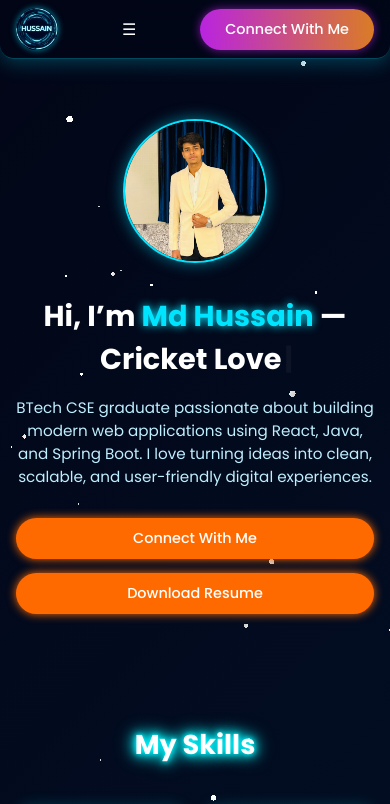
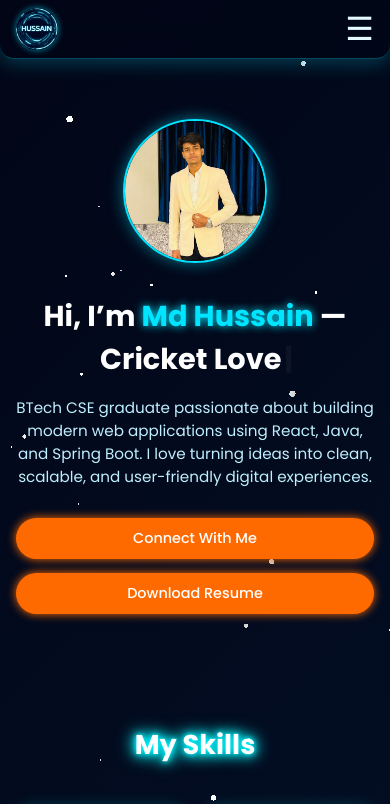
Before and after one commit to mdhussain6291/hussain-portfolio, a React (Vite) app: page / in a window 390 px wide. Shown: the top 804 px of the page. Built offline with nearby package versions, Linux system fonts and the light colour scheme.

Commit message:
Updated pages and styles 3

```diff
--- a/src/components/navbar/navbar.css
+++ b/src/components/navbar/navbar.css
@@ -62,7 +62,7 @@
   text-shadow: 0 0 6px var(--jarvis-cyan);
 }
 
-/* CTA Button (desktop stays same) */
+/* CTA Button (DESKTOP ONLY — unchanged) */
 .nav-cta {
   padding: 10px 22px;
   font-size: 16px;
@@ -74,18 +74,11 @@
   box-shadow: 0 0 12px rgba(255,106,0,0.6);
 }
 
-/* Menu icon */
-.menu-icon {
-  display: none;
-  cursor: pointer;
-}
-
 /* =========================
-   RESPONSIVE FIXES (MOBILE / TABLET ONLY)
+   RESPONSIVE FIXES (TABLET + PHONE ONLY)
    ========================= */
 
-/* Tablet & Mobile */
-@media (max-width: 768px) {
+@media (max-width: 1024px) {
 
   /* Slim navbar */
   .navbar {
@@ -99,19 +92,24 @@
     box-shadow: 0 0 6px rgba(0,229,255,0.6);
   }
 
-  /* Hide CTA on mobile (KEY FIX) */
-  .nav-cta {
+  /* 🔥 REMOVE "Connect With Me" button */
+  .navbar > :last-child {
     display: none;
   }
 
-  /* Show hamburger icon */
-  .menu-icon {
-    display: block;
-    font-size: 26px;
+  /* 🔥 SHOW & ENLARGE hamburger icon */
+  .menu-toggle {
+    display: flex;
+    align-items: center;
+    justify-content: center;
+
+    font-size: 32px;
     color: var(--jarvis-text);
+    cursor: pointer;
+    line-height: 1;
   }
 
-  /* Mobile menu dropdown */
+  /* Dropdown menu */
   .nav-menu {
     position: absolute;
     top: 100%;
```
